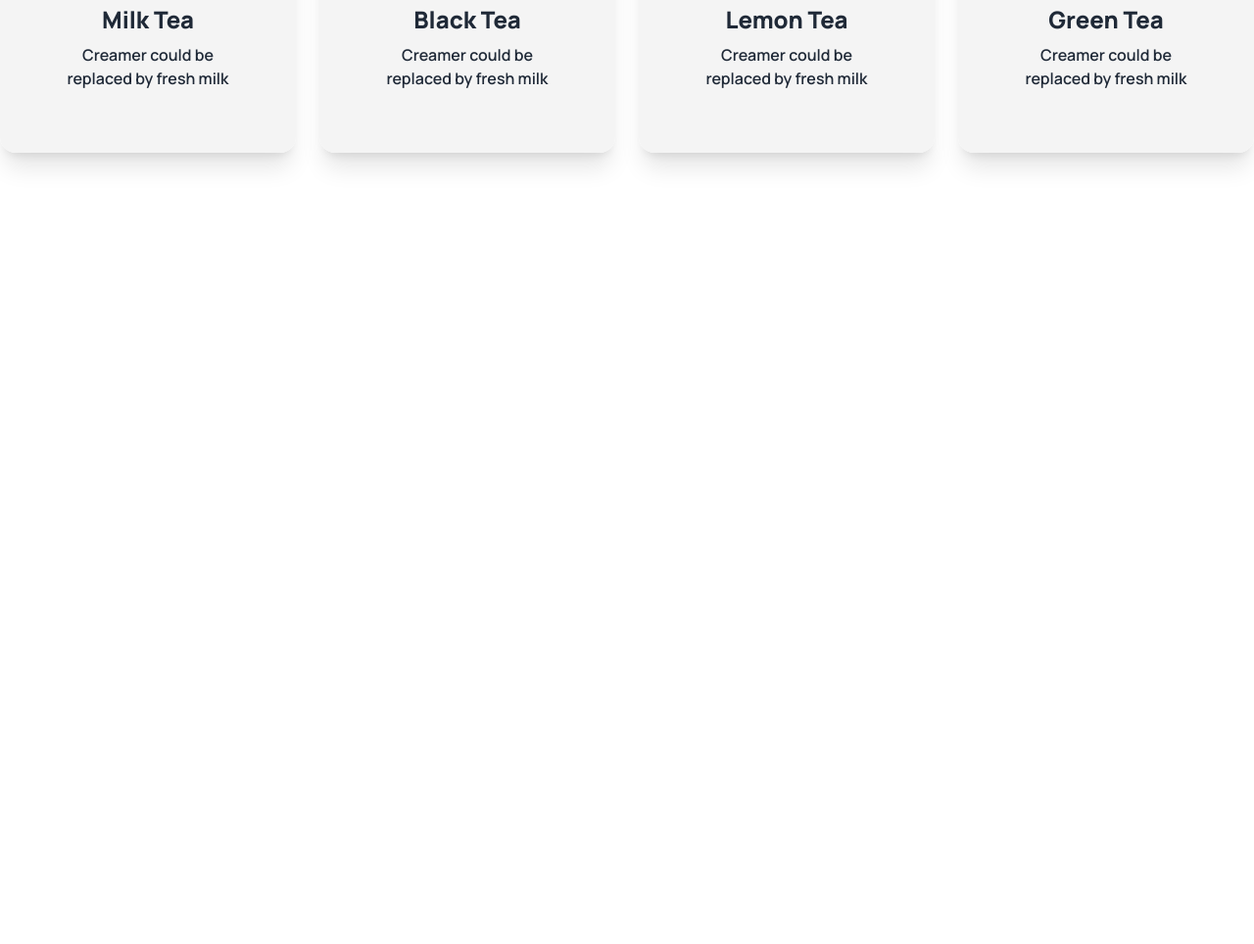
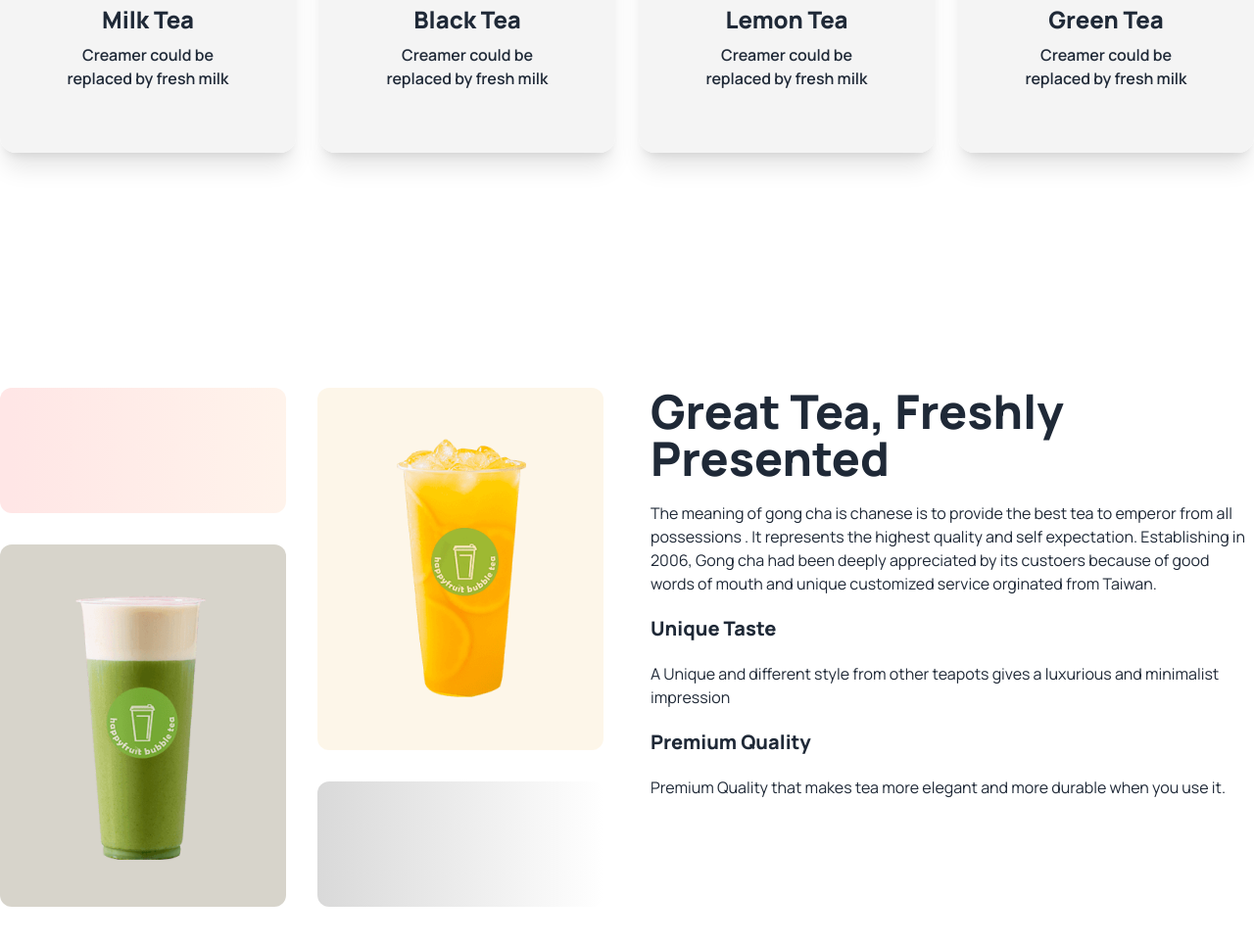
Before and after one commit to PeyalHasan/tea-house-repo, a plain HTML site: page index.html in a window 1280 px wide. Shown: the part 1146-2110 px from the top of the page at 98% size. Before the commit the page ends 1446 px from the top, so only its background shows below. Drawn offline with nearby package versions, Linux system fonts and the light colour scheme.

Commit message:
complite Great tea section

```diff
--- a/index.html
+++ b/index.html
@@ -102,6 +102,32 @@
             </div>
 
         </section>
+        <section class="my-24 flex  flex-col md:flex-row lg:flex-row gap-12">
+            <div class="grid grid-cols-1 md:grid-cols-2 gap-8 flex-1">
+                <div class="rounded-xl h-32 opacity-10 bg-gradient-to-r from-[#F00] to-[#FF8938]">
+                </div>
+                <div class="row-span-2 rounded-xl bg-[#E6A62319] py-12 px-7 flex justify-center items-center">
+                    <img src="images/fresh-1.png" alt="">
+                </div>
+                <div class="row-span-2 rounded-xl bg-[#574E273D] py-12 px-7 flex justify-center items-center">
+                    <img src="images/fresh-2.png" alt="">
+                </div>
+                <div class="rounded-xl h-32 bg-gradient-to-r from-[#D9D9D9] to-[#FFF] ">
+
+                </div>
+            </div>
+            <div class="space-y-5 flex-1 rounded-xl ">
+                <h3 class="text-5xl font-extrabold">
+                    Great Tea, Freshly <br>
+                    Presented
+                </h3>
+                <p>The meaning of gong cha is chanese is to provide the best tea to emperor from all possessions . It represents the highest quality and self expectation. Establishing in 2006, Gong cha had been deeply appreciated by its custoers  because of good words of mouth and unique customized service orginated from Taiwan.</p>
+                <h4 class="text-xl font-extrabold">Unique Taste</h4>
+                <p>A Unique and different style from other teapots gives a luxurious and minimalist impression</p>
+                <h4 class="text-xl font-extrabold mt-8">Premium Quality</h4>
+                <p>Premium Quality that makes tea more elegant and more durable when you use it.</p>
+            </div>
+        </section>
     </main>
     <footer>
 
```
